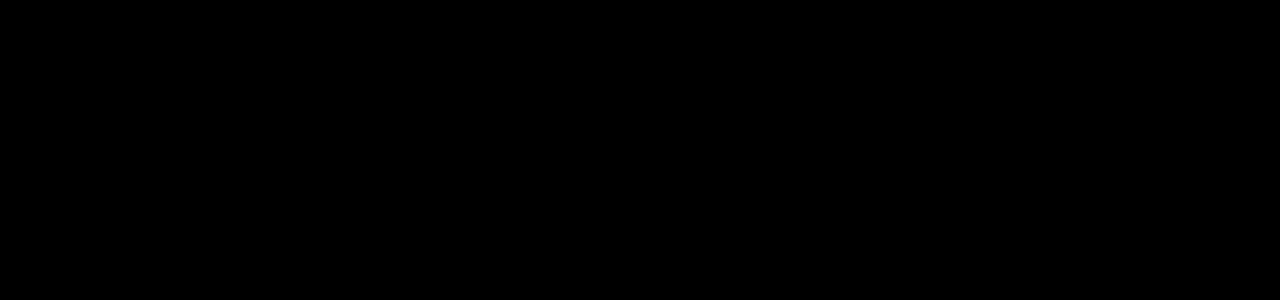
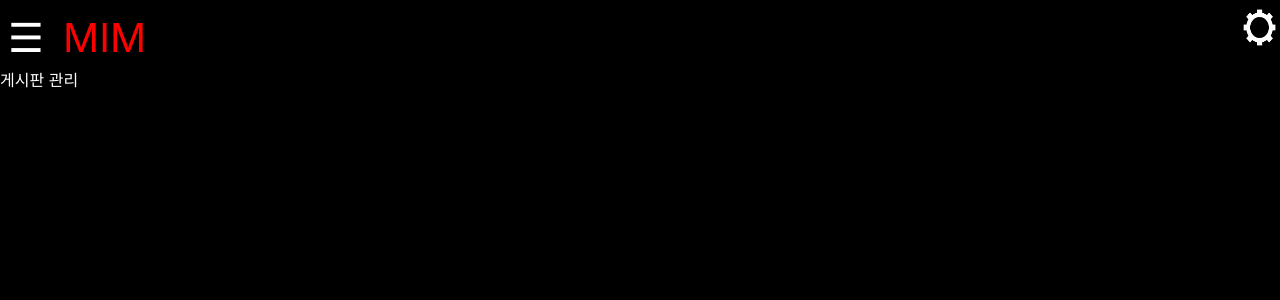
Before and after one commit to shot-on-my-taste-project/MIMFrontServer, a React (Create React App) app: page /admin/board in a window 1280 px wide. Shown: the top 300 px of the page. Built offline with nearby package versions, Linux system fonts and the light colour scheme.

Commit message:
[add] 관리자 기능 추가
게시판 관리, 신고 관리, 영화 관리

```diff
--- /dev/null
+++ b/src/component/AdminHeader.js
@@ -0,0 +1,18 @@
+import React, { Component } from 'react';
+import AdminSideBar from "./AdminSideBar";
+import AdminImg from "../assets/admin.png"
+import { Link } from 'react-router-dom';
+class AdminHeader extends Component {
+    render() {
+        return (
+            <div className="TopBar">
+                <AdminSideBar></AdminSideBar>
+                <Link to="/mypage">
+                    <img id="admin" src={ AdminImg } width={"40px"} height={"40px"}/>
+                </Link>
+            </div>
+        );
+    };
+}
+
+export default AdminHeader;
--- /dev/null
+++ b/src/component/AdminSideBar.js
@@ -0,0 +1,23 @@
+import React, { Component } from 'react';
+import { Route, Link } from 'react-router-dom'
+import * as Home from '../services/home.js'
+
+class AdminSideBar extends Component {
+    render() {
+        return (
+            <div className="SideBar">
+                <div id="sidenav">
+                    <a id="closebtn" href="javascript:void(0)" onClick={ Home.closeNav }>&times;</a>
+                    <Link to="/login">로그인</Link>
+                    <Link to="/" >홈</Link>
+                    <Link to="/admin/board" >게시판 관리</Link>
+                    <Link to="/admin/report" >신고 관리</Link>
+                    <Link to="/admin/movie" >영화 관리</Link>
+                </div>
+                <span onClick={ Home.openNav }>&#9776;</span><span id="semi-logo" onClick={ Home.goHome }> MIM</span>
+            </div>
+        );
+    }
+}
+
+export default AdminSideBar;
--- /dev/null
+++ b/src/pages/AdminBoardManage.js
@@ -0,0 +1,12 @@
+import React, { Component } from 'react'
+import Header from '../component/AdminHeader';
+const AdminBoardManage = () => {
+    return (
+        <div>
+            <Header></Header>
+            게시판 관리
+        </div>
+    );
+};
+
+export default AdminBoardManage;
--- /dev/null
+++ b/src/pages/AdminMovieManage.js
@@ -0,0 +1,12 @@
+import React, { Component } from 'react'
+import Header from '../component/AdminHeader';
+const AdminMovieManage = () => {
+    return (
+        <div>
+            <Header></Header>
+            영화 관리
+        </div>
+    );
+};
+
+export default AdminMovieManage;
--- /dev/null
+++ b/src/pages/AdminReportManage.js
@@ -0,0 +1,12 @@
+import React, { Component } from 'react'
+import Header from '../component/AdminHeader';
+const AdminReportManage = () => {
+    return (
+        <div>
+            <Header></Header>
+            신고 관리
+        </div>
+    );
+};
+
+export default AdminReportManage;
--- a/src/pages/index.js
+++ b/src/pages/index.js
@@ -9,3 +9,6 @@ export { default as MyPageUpdate } from './MyPageUpdate'
 export { default as CommunityMain } from './CommunityMain'
 export { default as CommunityMovie } from './CommunityMovie'
 export { default as CommunityFree } from './CommunityFree'
+export { default as AdminBoardManage } from './AdminBoardManage'
+export { default as AdminReportManage } from './AdminReportManage'
+export { default as AdminMovieManage } from './AdminMovieManage'
--- a/src/shared/App.js
+++ b/src/shared/App.js
@@ -1,7 +1,8 @@
 import React, { Component } from 'react'
 import { Route, Switch } from 'react-router-dom'
 import Menu from '../component/Menu';
-import { Home, About, Login, SignUp, Result, ResultDetail, MyPage, MyPageUpdate, CommunityMain, CommunityMovie, CommunityFree } from '../pages'
+import { Home, About, Login, SignUp, Result, ResultDetail, MyPage, MyPageUpdate,
+    CommunityMain, CommunityMovie, CommunityFree, AdminBoardManage, AdminMovieManage, AdminReportManage } from '../pages'
 import 'bootstrap/dist/css/bootstrap.min.css';
 import {Button} from "react-bootstrap";
 import '../styles/Common.css'
@@ -26,6 +27,11 @@ class App extends Component {
                     <Route path="/community/free" component={ CommunityFree }/>
                     <Route path="/community" component={ CommunityMain }/>
                 </Switch>
+                <Switch>
+                    <Route path="/admin/board" component={ AdminBoardManage }/>
+                    <Route path="/admin/report" component={ AdminReportManage }/>
+                    <Route path="/admin/movie" component={ AdminMovieManage }/>
+                </Switch>
             </div>
         );
     }
```
Also changed, not shown: src/assets/admin.png (added).
